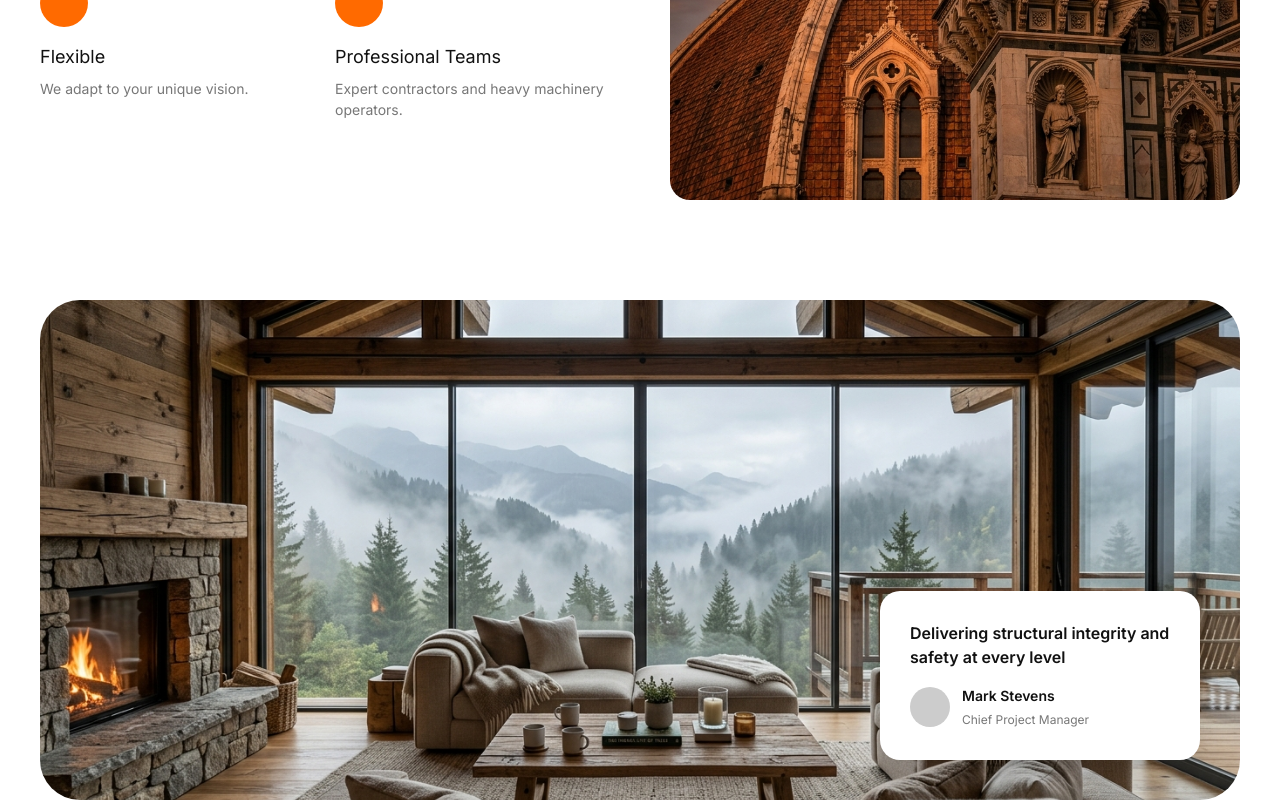
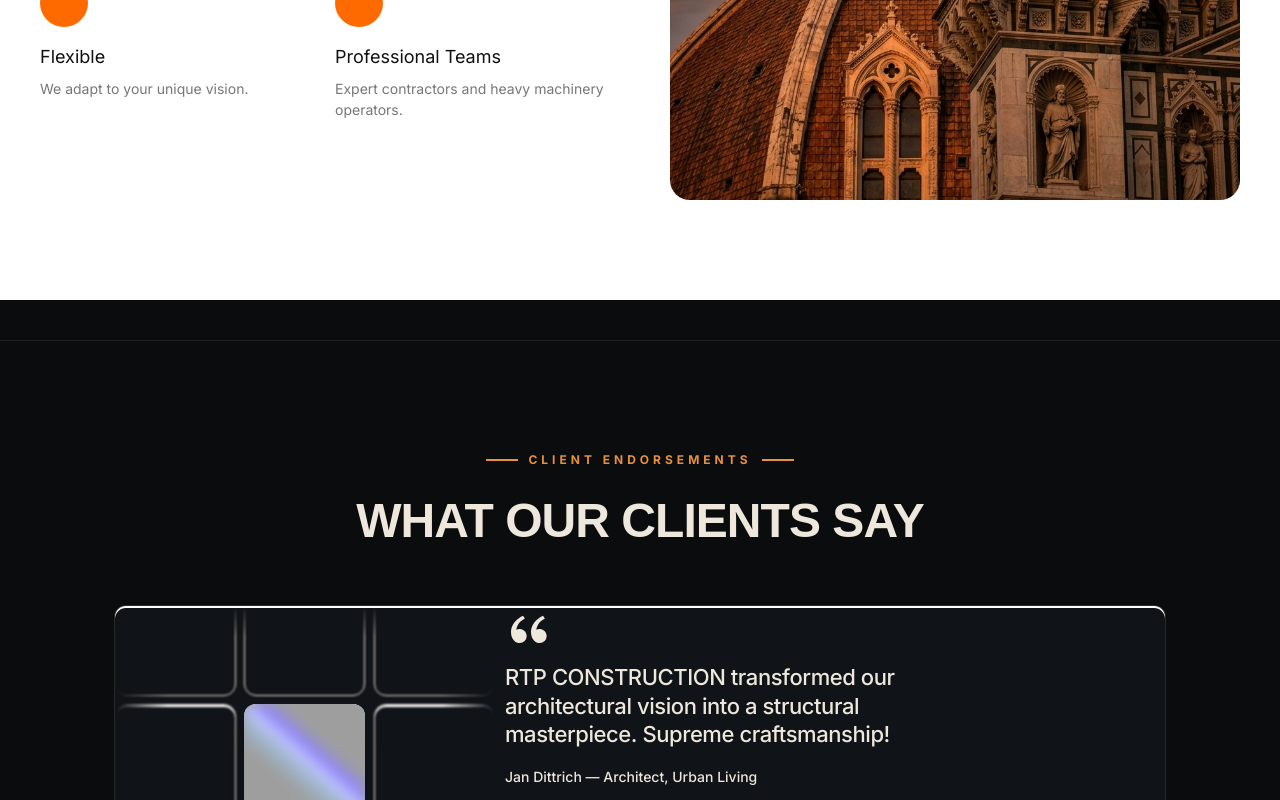
Before and after one commit to guru14789/rtpconstruction, a React (Vite) app: page / in a window 1280 px wide. Shown: the part 5657-6457 px from the top of the page. Built offline with nearby package versions, Linux system fonts and the light colour scheme; grey boxes are pictures that could not be loaded; a web font is replaced by a local one.

Commit message:
Add Scroll Reel Testimonials section under Features section

```diff
--- a/index.html
+++ b/index.html
@@ -2051,6 +2051,9 @@
     </div>
   </section>
 
+  <!-- Scroll Reel Testimonials (Under Features) -->
+  <div id="react-testimonials-root" style="width: 100%; overflow: hidden; background: #0A0C0E; padding: 40px 0;"></div>
+
   <!-- Wide Callout -->
   <section style="margin-bottom:100px;" class="container">
     <div class="wide-callout anim-scale-up">
--- a/src/main-hero.jsx
+++ b/src/main-hero.jsx
@@ -3,6 +3,7 @@ import { createRoot } from 'react-dom/client'
 import './tailwind.css'
 import { HeroScrollDemo } from './components/ui/demo'
 import LoadingFillText from './components/ui/motion-loading-fill-text'
+import Testimonials from './components/Testimonials'
 
 const heroRoot = document.getElementById('react-hero-root');
 if (heroRoot) {
@@ -13,3 +14,12 @@ if (heroRoot) {
     </React.StrictMode>,
   )
 }
+
+const testimonialsRoot = document.getElementById('react-testimonials-root');
+if (testimonialsRoot) {
+  createRoot(testimonialsRoot).render(
+    <React.StrictMode>
+      <Testimonials />
+    </React.StrictMode>,
+  )
+}
```
